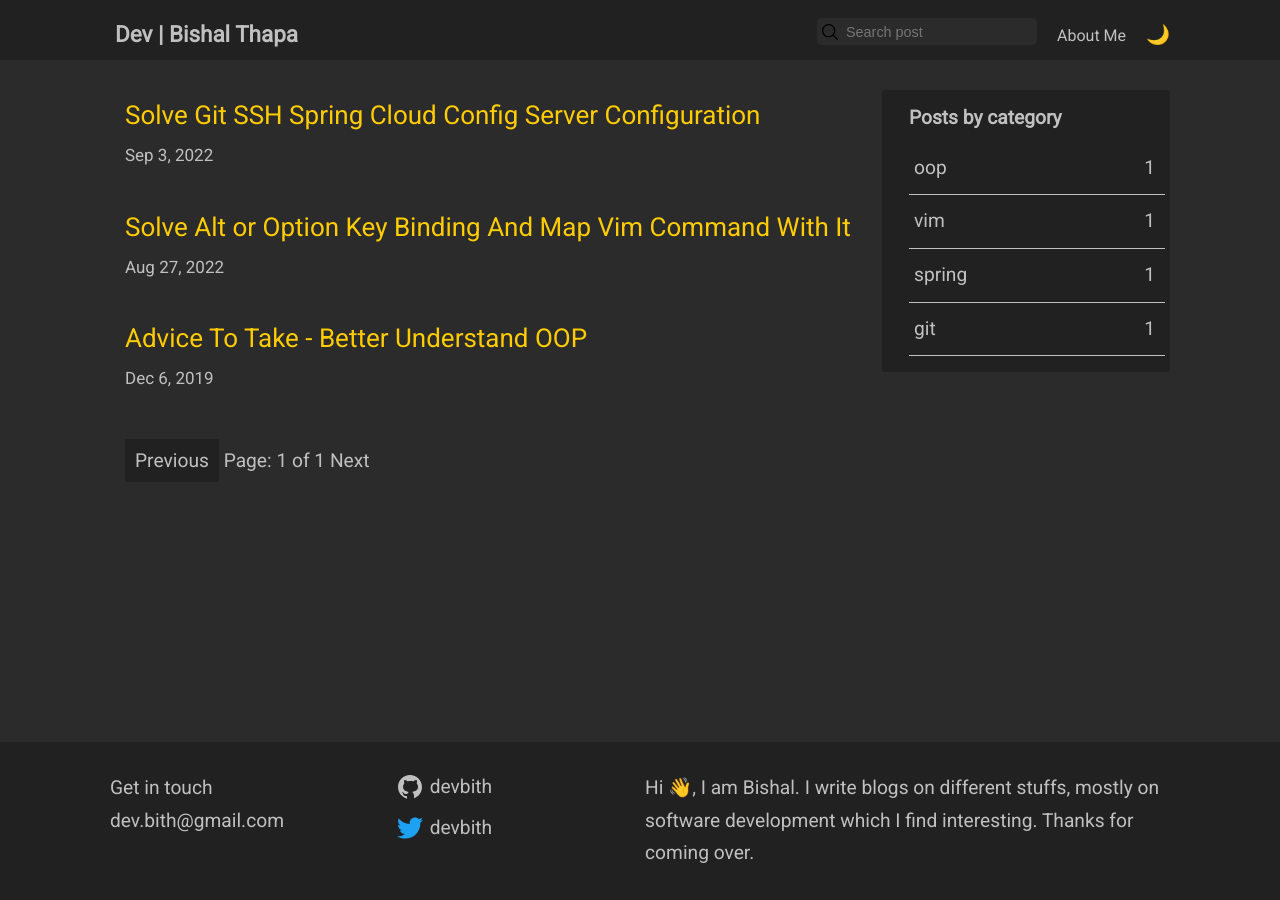
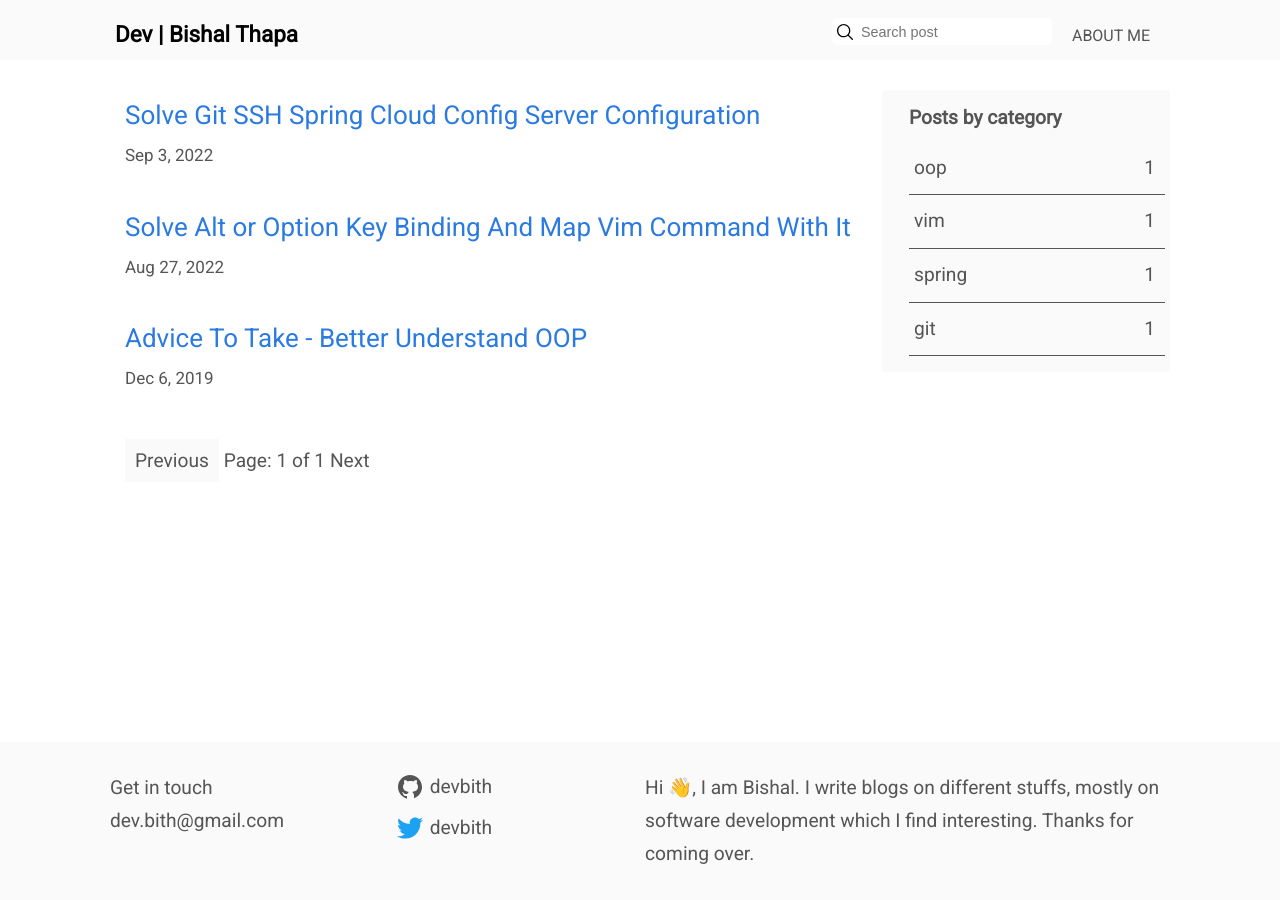
Before and after one commit to bishalthapa-x/bishalthapax.github.io, a Jekyll site: the page built from index.html, in a window 1280 px wide. Built offline with Jekyll 4.4.1, drawn with Linux system fonts in a browser that asks for light colours; the list of posts is cut into pages by our own code.

Commit message:
style changes

```diff
--- a/_includes/footer.html
+++ b/_includes/footer.html
@@ -48,6 +48,6 @@
     </div>
 </footer>
 
-<script src="{{site.url}}/assets/js/script.js"></script>
+
 </body>
 </html>
--- a/_includes/header.html
+++ b/_includes/header.html
@@ -17,4 +17,4 @@
     <link rel="stylesheet" href="{{site.url}}/assets/css/syntax.css">
     <link rel="stylesheet" href="{{site.url}}/assets/css/style.css">
 </head>
-<body class="dark-mode">
+<body class="">
--- a/_includes/navigation.html
+++ b/_includes/navigation.html
@@ -19,14 +19,14 @@
             </form>
             <nav>
                 <ul>
-                    <li> <a href="{{site.url}}/about">About Me</a> </li>
+                    <li> <a href="{{site.url}}/about">ABOUT ME</a> </li>
                 </ul>
             </nav>
 
-            <div class="theme-switcher">
+            <!-- <div class="theme-switcher">
                 <span id="moon" class="active" title="Swith to day mode ☀️">🌙</span>
                 <span id="sun" class="theme-mode" title="Switch to night mode 🌙">☀️</span>
-            </div>
+            </div> -->
         </div>
     </div>
 </header>
--- a/assets/css/style.css
+++ b/assets/css/style.css
@@ -1,7 +1,7 @@
 @import url(https://fonts.googleapis.com/css?family=Roboto);
 
 :root {
-    --bg-color-one: #f5f5f5;
+    --bg-color-one: #fafafa;
     --bg-color-two: #ffff;
     --text-color: #555;
     --post-title-color: black;
@@ -11,9 +11,9 @@
 
 
 .dark-mode {
-    --bg-color-one: #212121;
+    --bg-color-one: #4a4949;
     --bg-color-two: #2b2b2b;
-    --text-color: #c0c0c0;
+    --text-color: #c5c5c5;
     --post-title-color: #fc0i;
     --post-title-color: #fc0i;
 }
@@ -294,16 +294,12 @@ pre {
         width: 100%;
     }
 
-    . {
-        display: grid;
-    }
-
 }
 
 
 .post {
     --link-color: #2a7ae2;
-    margin-bottom: 30px;
+    margin-bottom: 25%;
 }
 
 .dark-mode  .post {
```
Also changed, not shown: Gemfile.lock.
